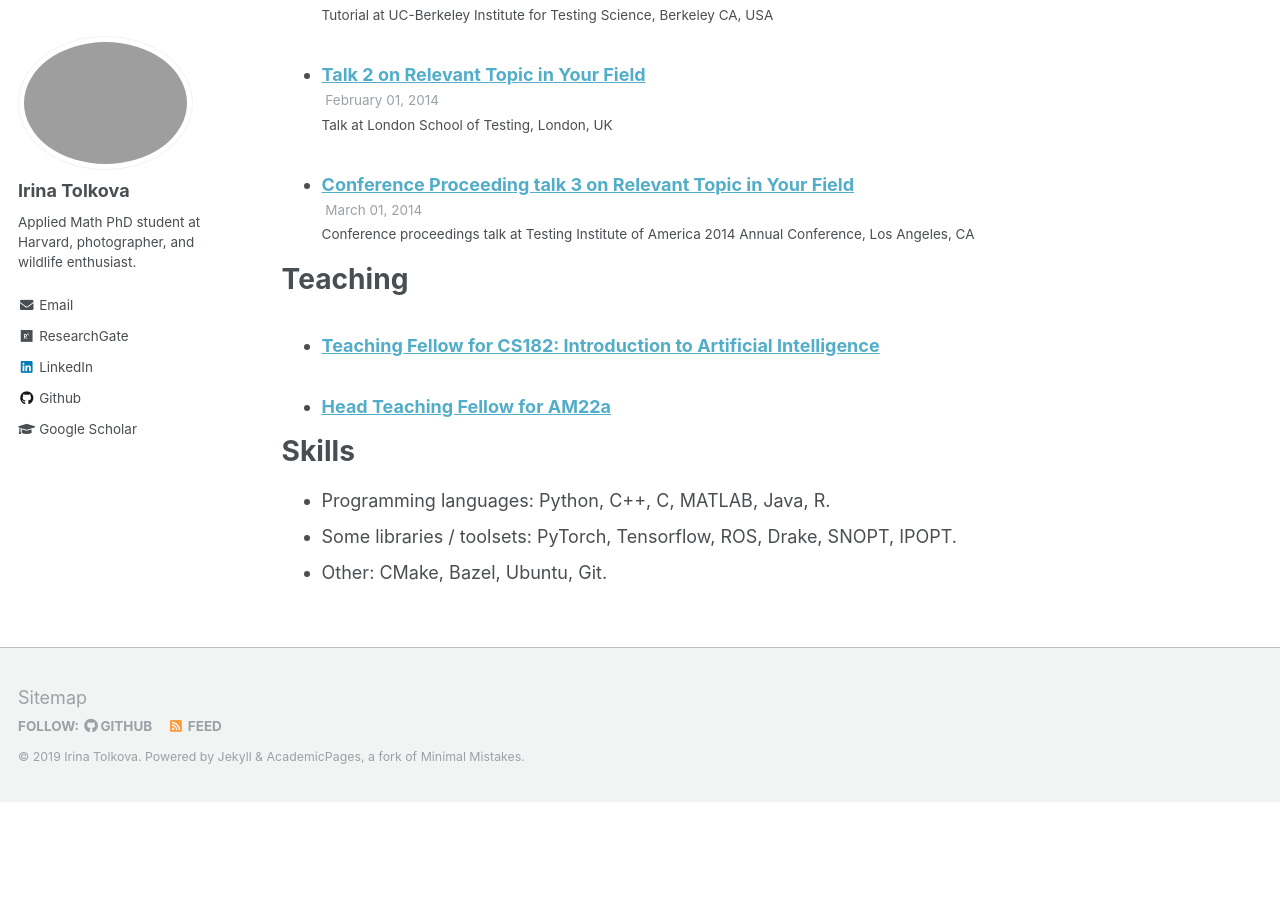
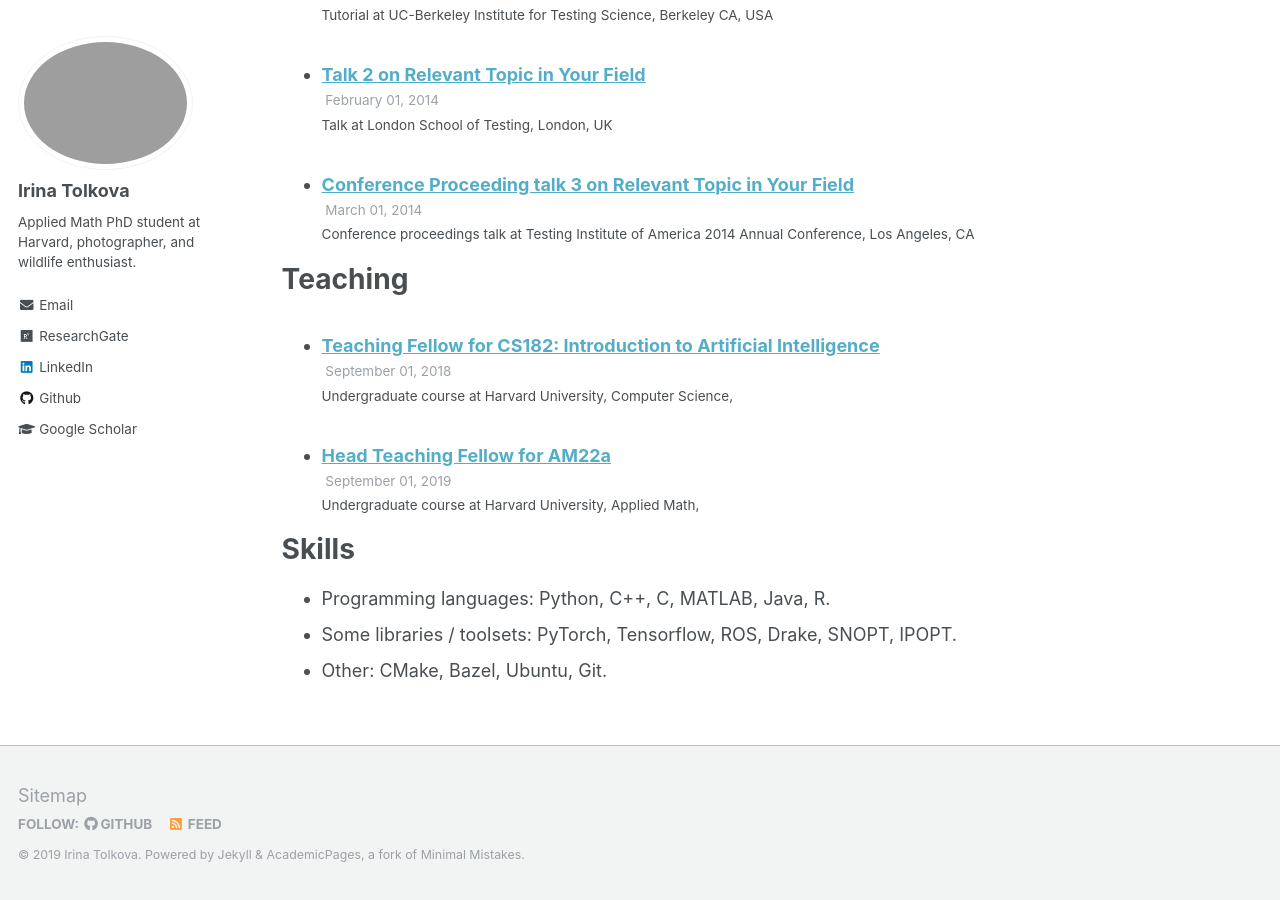
Before and after one commit to avokloti/avokloti.github.io, a Jekyll site: the page built from _pages/cv.md, in a window 1280 px wide and 900 px high, scrolled down 1843 px. Built offline with Jekyll 4.4.1, drawn with Linux system fonts in a browser that asks for light colours; before the commit the page ends 2645 px from its top, so only the background shows below that.

Commit message:
Tiny change

```diff
--- a/_pages/cv.md
+++ b/_pages/cv.md
@@ -48,7 +48,7 @@ Talks
 Teaching
 ======
   <ul>{% for post in site.teaching %}
-    {% include archive-single-cv.html %}
+    {% include archive-single-talk-cv.html %}
   {% endfor %}</ul>
 
 Skills
```
